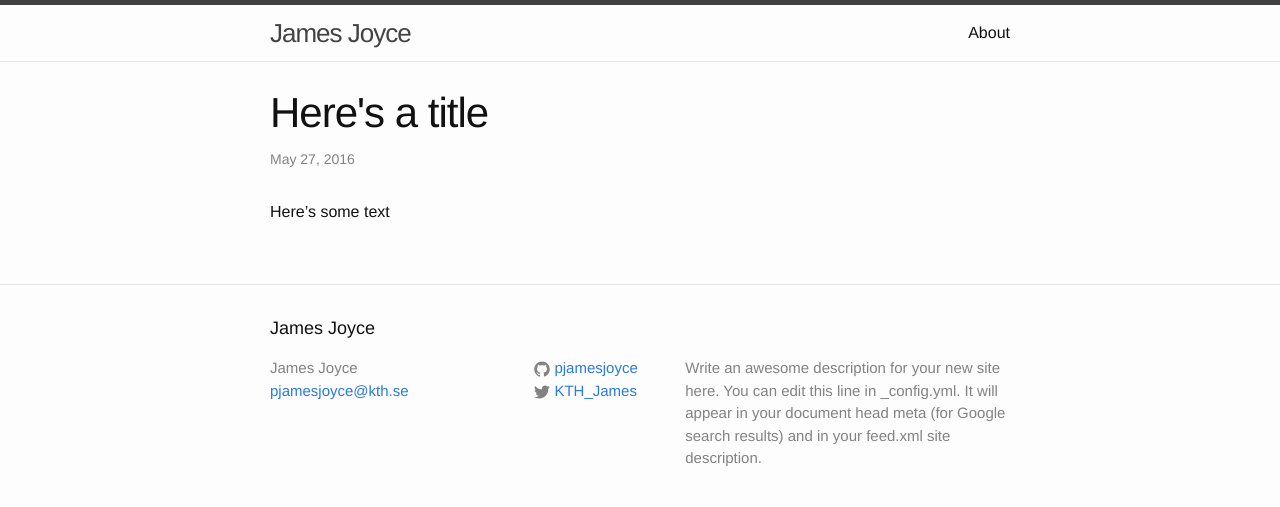
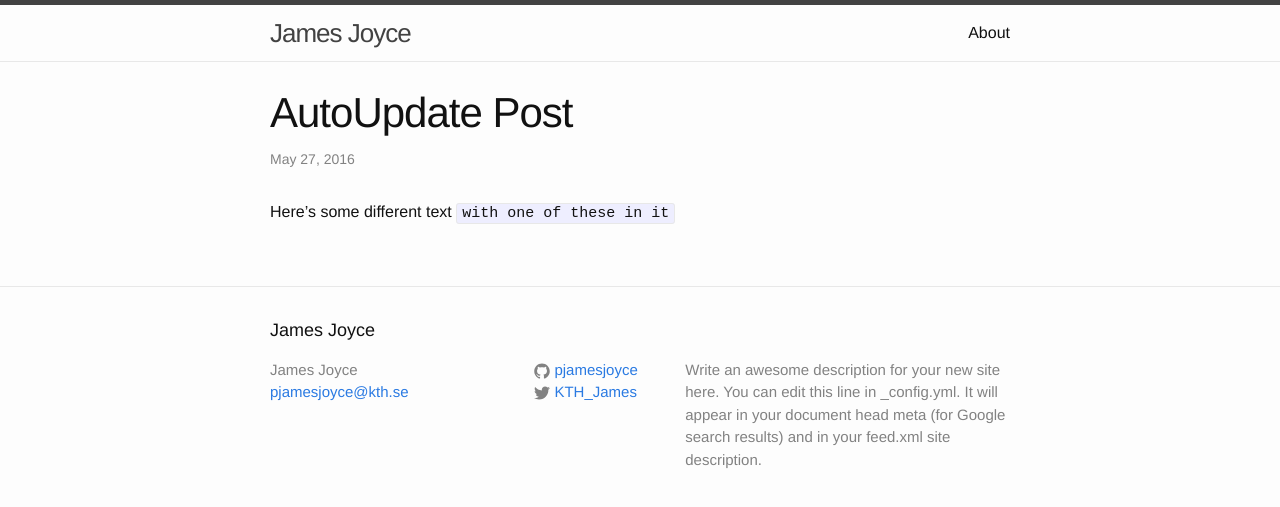
Before and after one commit to pjamesjoyce/pjamesjoyce.github.io, a Jekyll site: the page built from _posts/2016-05-27-fromscratch.markdown, in a window 1280 px wide. Shown: the top 507 px of the page. Built offline with Jekyll 4.4.1, drawn with Linux system fonts in a browser that asks for light colours.

Commit message:
commit at 27-05-2016_14-59-51.43

```diff
--- a/_posts/2016-05-27-fromscratch.markdown
+++ b/_posts/2016-05-27-fromscratch.markdown
@@ -1,8 +1,8 @@
 ---
 layout: post
-title: "Here's a title"
+title: "AutoUpdate Post"
 date: 2016-05-27 05:49:52 -0400
 categories: jekyll update
 ---
 
-Here's some text
+Here's some different text `with one of these in it`
```
